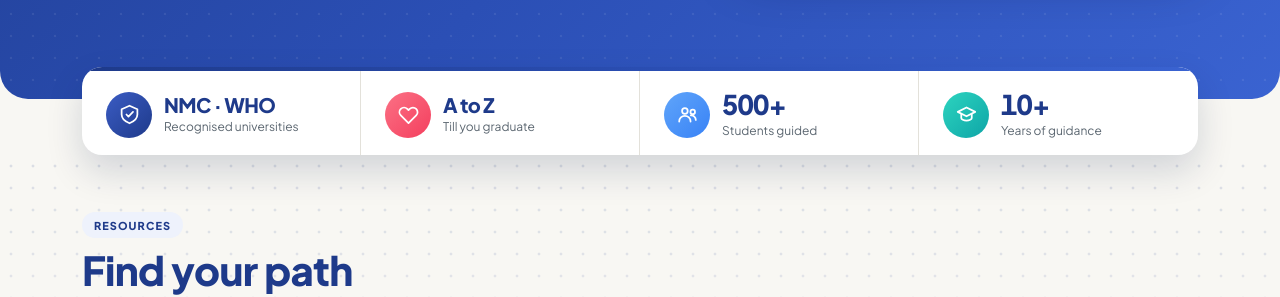
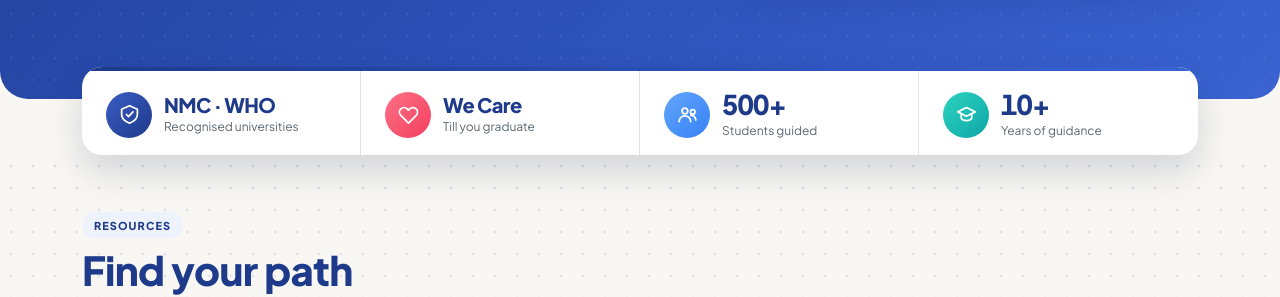
Before and after one commit to karthikcm17/Mathura-Overseas-V2, a Jekyll site: the page built from index.html, in a window 1280 px wide and 900 px high, scrolled down 554 px. Shown: the part 168-465 px from the top of the window. Built offline with Jekyll 4.4.1, drawn with Linux system fonts in a browser that asks for light colours.

```diff
--- a/index.html
+++ b/index.html
@@ -148,7 +148,7 @@
     <div class="container">
       <div class="card proof__card">
         <div class="proof__item"><span class="icon-badge icon-badge--navy"><svg class="icon" aria-hidden="true"><use href="#i-shield-check"></use></svg></span><div><div class="proof__num proof__num--text">NMC &middot; WHO</div><div class="proof__label">Recognised universities</div></div></div>
-        <div class="proof__item"><span class="icon-badge icon-badge--pink"><svg class="icon" aria-hidden="true"><use href="#i-heart"></use></svg></span><div><div class="proof__num proof__num--text">A to Z</div><div class="proof__label">Till you graduate</div></div></div>
+        <div class="proof__item"><span class="icon-badge icon-badge--pink"><svg class="icon" aria-hidden="true"><use href="#i-heart"></use></svg></span><div><div class="proof__num proof__num--text">We Care</div><div class="proof__label">Till you graduate</div></div></div>
         <div class="proof__item"><span class="icon-badge icon-badge--blue"><svg class="icon" aria-hidden="true"><use href="#i-users"></use></svg></span><div><div class="proof__num" data-count="500" data-suffix="+">500+</div><div class="proof__label">Students guided</div></div></div>
         <div class="proof__item"><span class="icon-badge icon-badge--teal"><svg class="icon" aria-hidden="true"><use href="#i-cap"></use></svg></span><div><div class="proof__num" data-count="10" data-suffix="+">10+</div><div class="proof__label">Years of guidance</div></div></div>
       </div>
```
